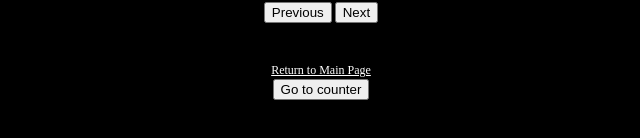
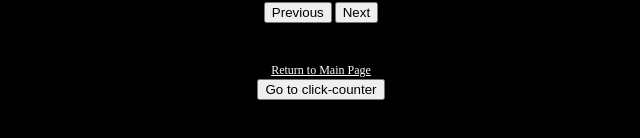
Before and after one commit to charecoal/task-from-university, a plain HTML site: page gallery.html in a window 1280 px wide. Shown: the part 472-610 px from the top of the page, without its empty margins (319-959 px from the left). Drawn offline with Linux system fonts and the light colour scheme.

Commit message:
Update gallery.html

```diff
--- a/gallery.html
+++ b/gallery.html
@@ -41,7 +41,7 @@
     </div>
     <br>
     <a href="index.html">Return to Main Page</a>
-<button onclick="location.href='counter.html'">Go to counter</button>
+<button onclick="location.href='counter.html'">Go to click-counter</button>
 
     <script>
         const images = [
```
